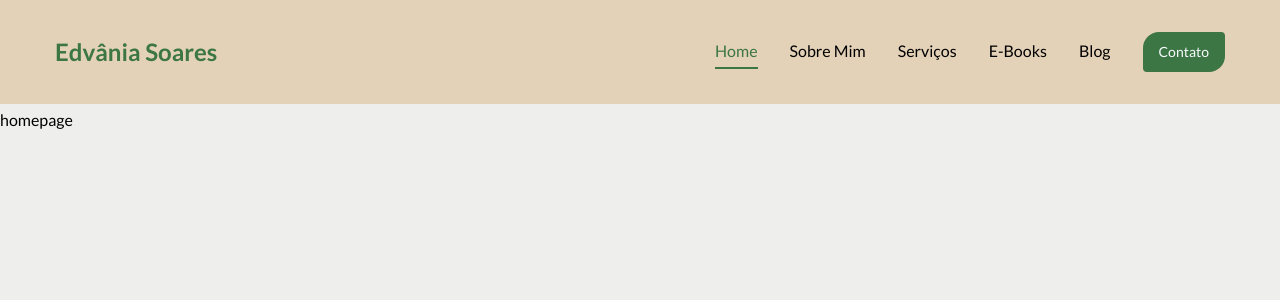
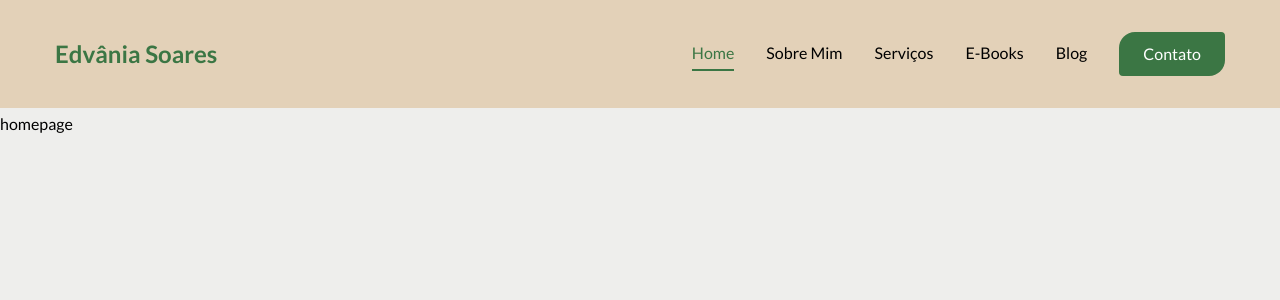
Before and after one commit to ArielSpencer/nutri-edvania-site, a Next.js app: page / in a window 1280 px wide. Shown: the top 300 px of the page. Built offline with nearby package versions, Linux system fonts and the light colour scheme.

Commit message:
style: customize button component styles with new variants and sizes

```diff
--- a/components/Header.jsx
+++ b/components/Header.jsx
@@ -17,7 +17,7 @@ const Header = () => {
         <div className="hidden xl:flex items-center gap-8">
           <Nav />
           <Link href="/contato">
-            <Button className="font-medium bg-button-alternative">Contato</Button>
+            <Button className="focus:bg-button-alternative">Contato</Button>
           </Link>
         </div>
 
--- a/components/MobileNav.jsx
+++ b/components/MobileNav.jsx
@@ -37,7 +37,7 @@ const MobileNav = () => {
   const pathname = usePathname();
   return <Sheet>
     <SheetTrigger className="flex justify-center items-center">
-      <IoMenu className="text-[32px] text-accent" />
+      <IoMenu className="text-[32px] text-button-alternative" />
     </SheetTrigger>
     <SheetContent className="flex flex-col">
       <DialogTitle className="sr-only">Menu de navegação</DialogTitle>
--- a/components/ui/button.jsx
+++ b/components/ui/button.jsx
@@ -5,25 +5,20 @@ import { cva } from "class-variance-authority";
 import { cn } from "@/lib/utils"
 
 const buttonVariants = cva(
-  "inline-flex items-center justify-center gap-2 whitespace-nowrap rounded-md text-sm font-medium ring-offset-white transition-colors focus-visible:outline-none focus-visible:ring-2 focus-visible:ring-slate-950 focus-visible:ring-offset-2 disabled:pointer-events-none disabled:opacity-50 [&_svg]:pointer-events-none [&_svg]:size-4 [&_svg]:shrink-0 dark:ring-offset-slate-950 dark:focus-visible:ring-slate-300",
+  "inline-flex items-center justify-center whitespace-nowrap rounded-[16px_4px] text-base text-primary font-medium ring-offset-white transition-colors",
   {
     variants: {
       variant: {
-        default: "bg-button text-slate-50 hover:bg-button-hover dark:bg-slate-50 dark:text-slate-900 dark:hover:bg-slate-50/90",
-        destructive:
-          "bg-red-500 text-slate-50 hover:bg-red-500/90 dark:bg-red-900 dark:text-slate-50 dark:hover:bg-red-900/90",
-        outline:
-          "border border-slate-200 bg-white hover:bg-slate-100 hover:text-slate-900 dark:border-slate-800 dark:bg-slate-950 dark:hover:bg-slate-800 dark:hover:text-slate-50",
-        secondary:
-          "bg-slate-100 text-slate-900 hover:bg-slate-100/80 dark:bg-slate-800 dark:text-slate-50 dark:hover:bg-slate-800/80",
-        ghost: "hover:bg-slate-100 hover:text-slate-900 dark:hover:bg-slate-800 dark:hover:text-slate-50",
-        link: "text-slate-900 underline-offset-4 hover:underline dark:text-slate-50",
+        default: "bg-button-alternative hover:bg-button-hover",
+        primary: "bg-button hover:bg-button-hover",
+        secundary: "bg-button-hover hover:bg-button",
+        outline: "border border-button-alternative bg-transparent text-button-alternative hover:bg-button-alternative hover:text-primary",
       },
       size: {
-        default: "h-10 px-4 py-2",
-        sm: "h-9 rounded-md px-3",
-        lg: "h-11 rounded-md px-8",
-        icon: "h-10 w-10",
+        default: "h-[44px] px-6",
+        sm: "h-[48px] px-6",
+        lg: "h-[56px] px-8 text-sm font-bold uppercase tracking-[2px]",
+        icon: "h-[32px] w-[40px] text-lg",
       },
     },
     defaultVariants: {
@@ -39,7 +34,6 @@ const Button = React.forwardRef(({ className, variant, size, asChild = false, ..
     (<Comp
       className={cn(
         buttonVariants({ variant, size, className }),
-        "rounded-[16px_4px]"
       )}
       ref={ref}
       {...props} />)
```
